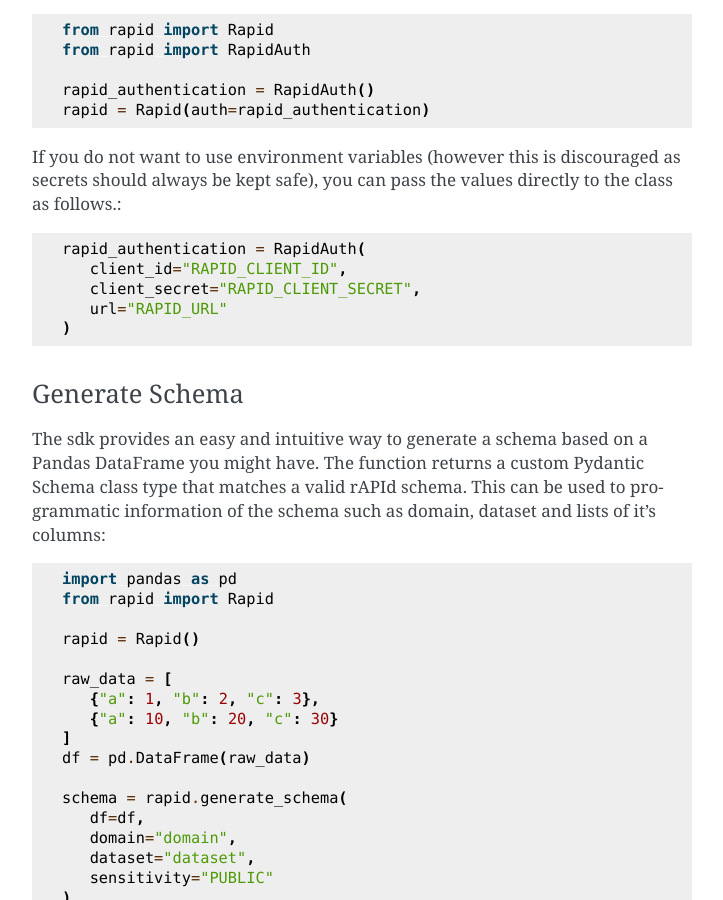
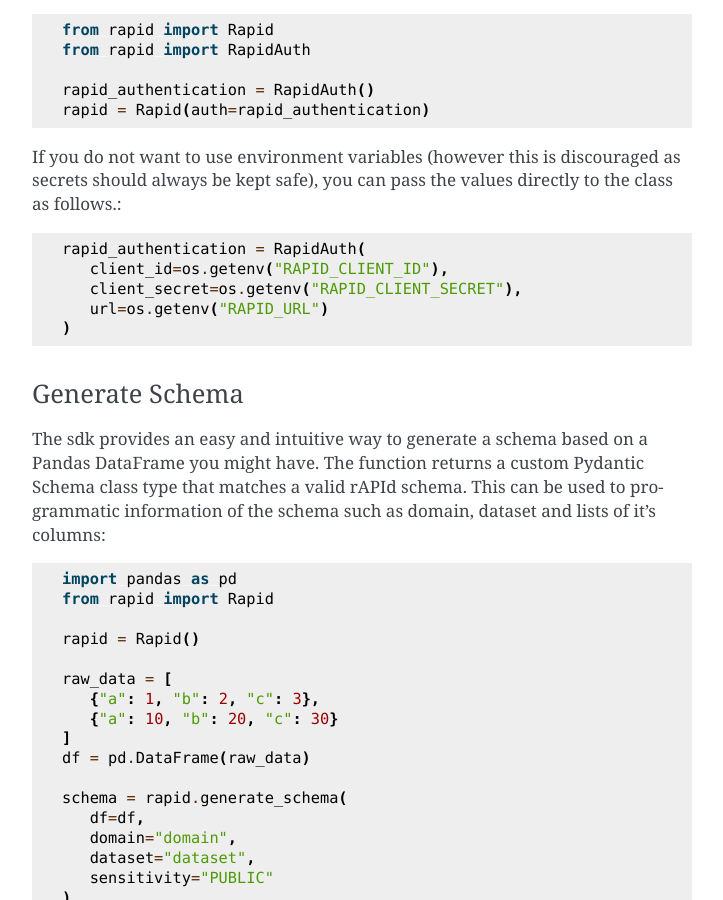
Before and after one commit to no10ds/rapid, a Sphinx documentation site: the page built from sdk/docs/source/index.rst, in a window 1280 px wide and 900 px high, scrolled down 702 px. Shown: the whole window, without its empty margins (388-1111 px from the left). Built offline with Sphinx 7.4.7, drawn with Linux system fonts in a browser that asks for light colours.

```diff
--- a/sdk/docs/source/index.rst
+++ b/sdk/docs/source/index.rst
@@ -34,9 +34,9 @@ If you do not want to use environment variables (however this is discouraged as
 values directly to the class as follows.::
 
    rapid_authentication = RapidAuth(
-      client_id="RAPID_CLIENT_ID",
-      client_secret="RAPID_CLIENT_SECRET",
-      url="RAPID_URL"
+      client_id=os.getenv("RAPID_CLIENT_ID"),
+      client_secret=os.getenv("RAPID_CLIENT_SECRET"),
+      url=os.getenv("RAPID_URL")
    )
 
 Generate Schema
```
Also changed, not shown: 6 other files.
